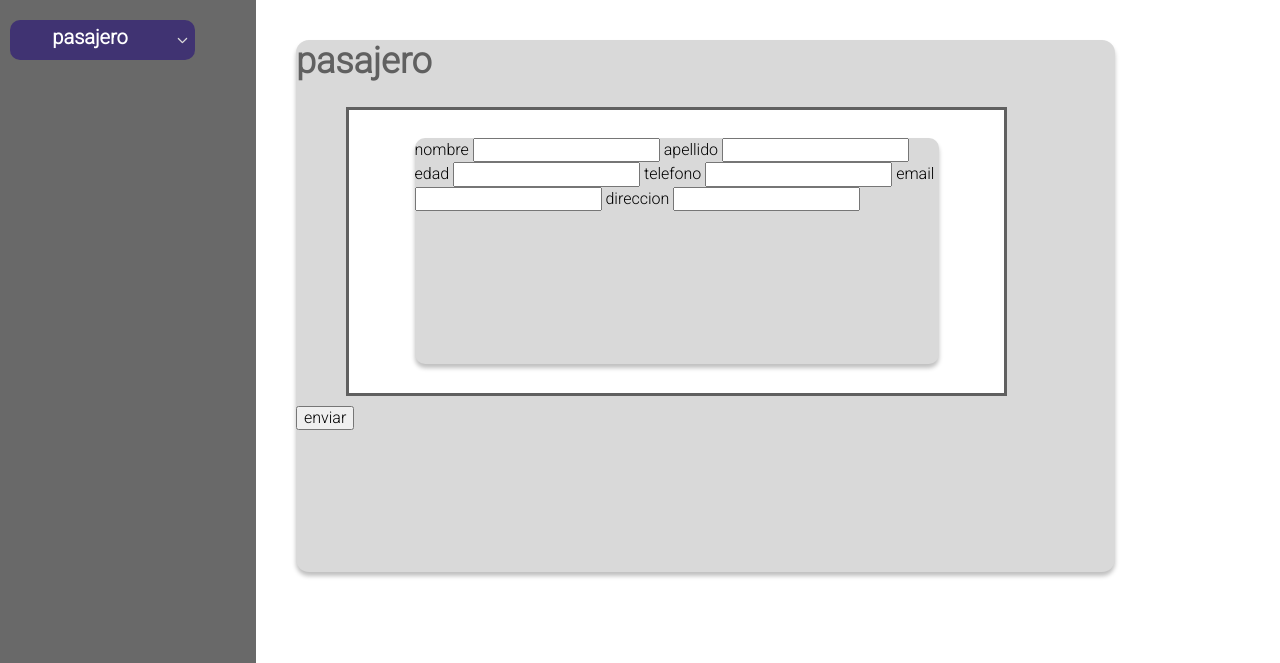
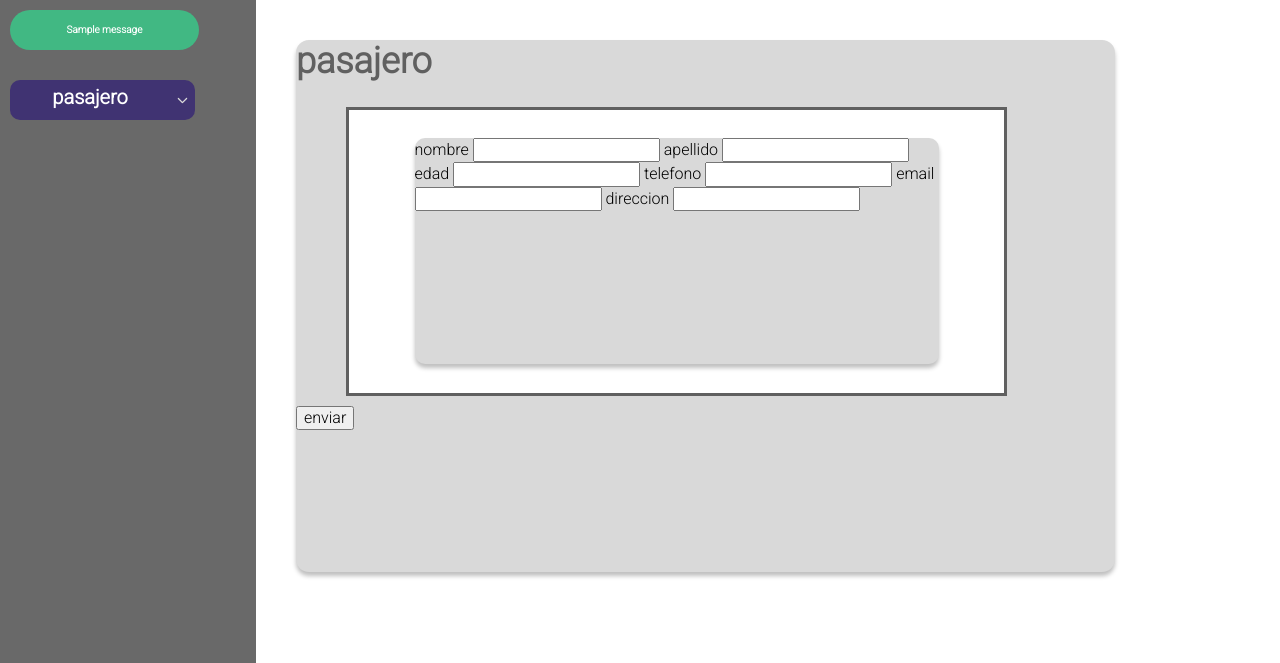
Before and after one commit to DanRyzer10/aeroline-sytem, a Flask app: page / in a window 1280 px wide. Shown: the part 100-763 px from the top of the page. Run offline with Flask 3, Linux system fonts and the light colour scheme; one stand-in notice (Sample message) is shown.

Commit message:
added flash messages

```diff
--- a/app.py
+++ b/app.py
@@ -2,6 +2,7 @@ from flask import Flask, render_template, request, redirect, url_for, flash
 
 
 app = Flask(__name__)
+app.secret_key = 'clave_secreta'
 @app.route('/')
 def index():
     return render_template('index.html')
@@ -33,7 +34,8 @@ def delete_passengers():
 #post passenger
 @app.route('/passenger', methods=['POST'])
 def store_passenger():
-    return "ok"
+    flash('El pasajero se ha creado correctamente','success')
+    return redirect(url_for('index'))
 
 if __name__ == '__main__':
     app.run(debug=True)
--- a/static/styles.css
+++ b/static/styles.css
@@ -39,3 +39,6 @@ html {
 .money p{
     margin: 0;
 }
+.flashed-area{
+    margin:10px;
+}
--- /dev/null
+++ b/templates/components/flash.html
@@ -0,0 +1,39 @@
+{%macro flash(text, type)%}
+<div class="flash {{type}}">
+    <p>{{text}}</p>
+</div>
+
+<style>
+    .flash {
+       width: 80%;
+       height: 40px;
+        display: flex;
+        align-items: center;
+        justify-content: center;
+        border-radius: 40px;
+        top: 0;
+        left: 0;
+        background: rgba(0, 0, 0, .5);
+        z-index: 1000;
+    }
+
+    .flash p {
+        font-family: 'Roboto', sans-serif;
+        font-style: normal;
+        font-weight: bold;
+        font-size: 10px;
+        line-height: 20px;
+        text-align: center;
+        color: #FFFFFF;
+    }
+
+    .flash.success {
+        background: #41b883;
+    }
+
+    .flash.error {
+        background: #e55353;
+    }
+</style>
+
+{%endmacro%}
--- a/templates/index.html
+++ b/templates/index.html
@@ -11,6 +11,20 @@
     {{navbar('Aerolinea')}}
     <main style="display: grid; grid-template-columns: 20% 80%; height: 83vh" >
         <section style="background-color: #696969;align-items:center">
+            {% with messages = get_flashed_messages() %}
+                {%from "components/flash.html" import flash%}
+                {% if messages %}
+                    <div class="flashed-area">
+
+                        {{ flash(messages[0], 'success' ) }}
+                    </div>
+                    <!-- <ul>
+                        {% for message in messages %}
+                            <li>{{ message }}</li>
+                        {% endfor %}
+                    </ul> -->
+                {% endif %}
+            {% endwith %}
             {%from "components/drow.html" import drow%}
             {%set pasajero={'crear':"create_passengers",'consultar':'read_passengers','modificar':'update_passengers','eliminar':'delete_passengers'}%}
             {{drow('pasajero', pasajero)}}
```
